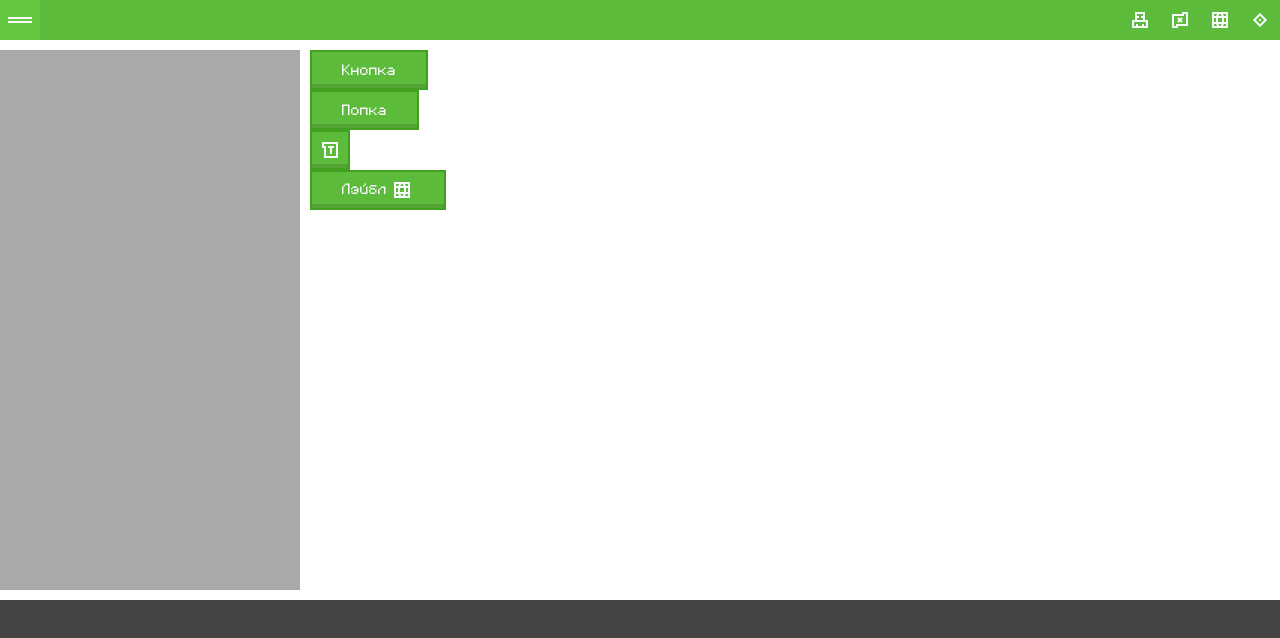
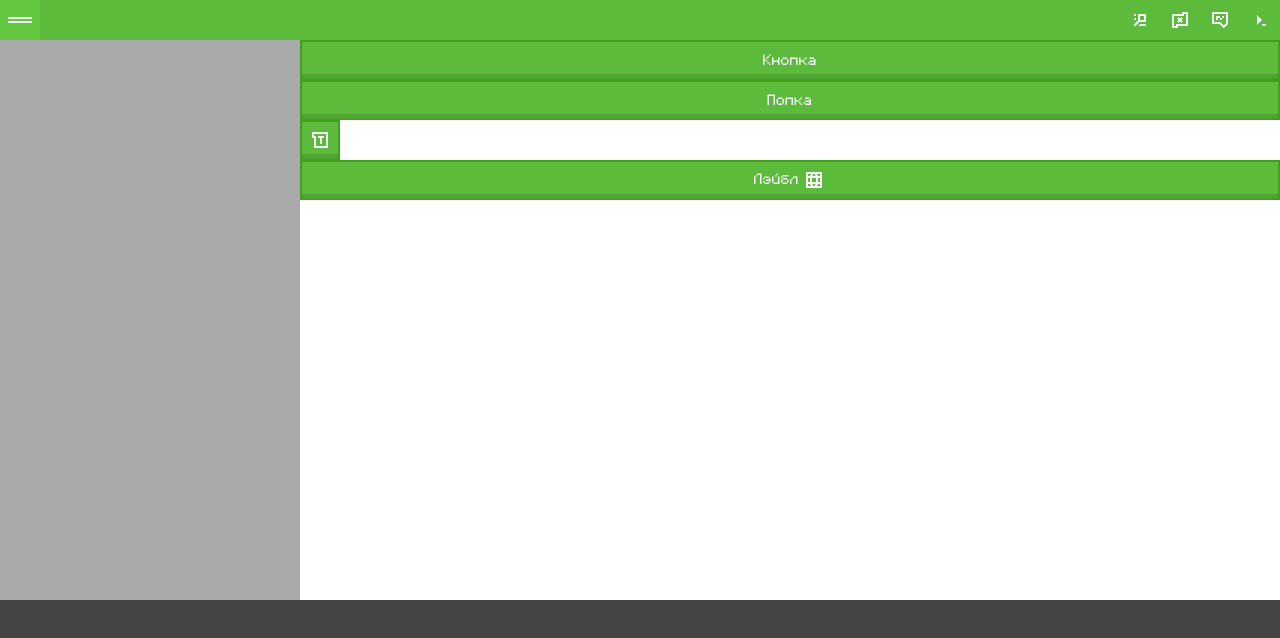
Before and after one commit to pixplaze/pixplaze-web-app, a SvelteKit app: page /test/ui in a window 1280 px wide. Shown: the top 638 px of the page. Built offline with nearby package versions, Linux system fonts and the light colour scheme.

Commit message:
Fixed positioning and size of elements in layout

```diff
--- a/src/lib/components/Card.svelte
+++ b/src/lib/components/Card.svelte
@@ -49,7 +49,7 @@
     display: flex;
     flex-direction: row;
     box-sizing: border-box;
-    width: 345px;
+    min-width: 345px;
     height: 128px;
 
     box-shadow: 0 var(--ui-size-shadow) 0 0 var(--color-ui-shadow);
--- a/src/lib/components/Header.svelte
+++ b/src/lib/components/Header.svelte
@@ -4,10 +4,10 @@
 
   const {
     onButtonAside,
-    onButtonProfile,
+    onButtonProfile: onButtonConsole,
     onButtonMap,
-    onButtonGlobe,
-    onButtonSettings
+    onButtonGlobe: onButtonSearch,
+    onButtonSettings: onButtonChat
   } = $props();
 </script>
 
@@ -16,18 +16,18 @@
               classes="transparent"
               onclick={onButtonAside}/>
   <nav>
-    <ButtonIcon icon="profile"
+    <ButtonIcon icon="search"
                 classes={"transparent"}
-                onclick={onButtonProfile}/>
+                onclick={onButtonSearch}/>
     <ButtonIcon icon="map"
-                classes="transparent"
+                classes={"transparent"}
                 onclick={onButtonMap}/>
-    <ButtonIcon icon="globe"
-                classes="transparent"
-                onclick={onButtonGlobe}/>
-    <ButtonIcon icon="settings"
-                classes="transparent"
-                onclick={onButtonSettings}/>
+    <ButtonIcon icon="chat"
+                classes={"transparent"}
+                onclick={onButtonChat}/>
+    <ButtonIcon icon="console"
+                classes={"transparent"}
+                onclick={onButtonConsole}/>
   </nav>
 </div>
 
--- a/src/lib/components/ui/buttons/Button.svelte
+++ b/src/lib/components/ui/buttons/Button.svelte
@@ -29,11 +29,6 @@
     transition: background-color .2s ease-out;
   }
 
-  :global(button>*){
-    display: block;
-    margin: auto;
-  }
-
   button:hover {
     background-color: var(--color-ui-primary-lighter);
   }
@@ -51,6 +46,7 @@
   }
 
   button.square {
+    width: var(--ui-size-block);
     padding: 0;
     margin: 0;
   }
--- a/src/routes/+layout.svelte
+++ b/src/routes/+layout.svelte
@@ -63,7 +63,6 @@ let svg = $state();
                          'footer footer footer';
 
     background-color: var(--color-ui-foreground);
-    gap: 10px;
   }
 
   header {
--- a/static/style/global.css
+++ b/static/style/global.css
@@ -12,6 +12,10 @@
 ::selection {
   color: white;
   background: var(--color-text-selection);
+}
+
+body {
+  background-color: var(--color-ui-secondary);
 }
 
 button, input, label, span, a, p {
--- a/static/style/global.ui.css
+++ b/static/style/global.ui.css
@@ -3,7 +3,8 @@
   overflow: hidden;
   display: block;
 
-  height: var(--ui-height);
+  width: 100%;
+  height: var(--ui-size-block);
   min-width: var(--ui-size-block);
   min-height: var(--ui-size-block);
 
```
Also changed, not shown: src/routes/test/+page.svelte (+2 -6 lines), static/icons/sprite.svg.
